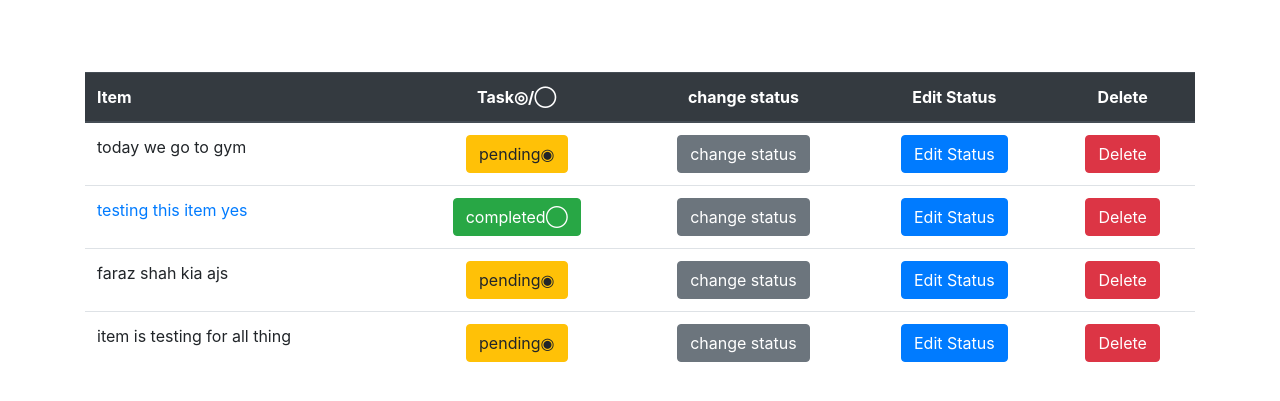
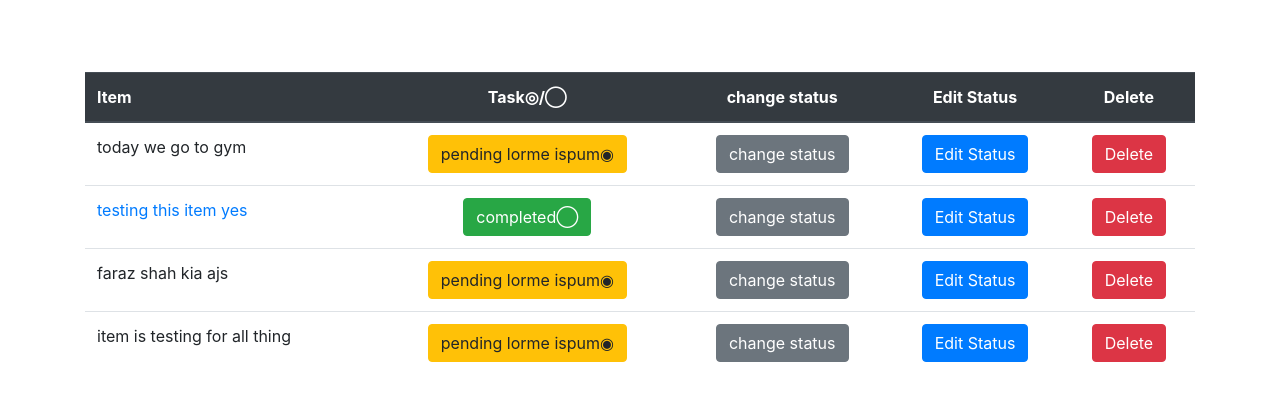
Before and after one commit to syedfarazhussain/todo-App, a Django app: page / in a window 1280 px wide. Shown: the part 56-457 px from the top of the page. Run offline with Django 3.2, Linux system fonts and the light colour scheme; data comes from the database, SQL or seed files in the repository; some libraries are stand-ins or nearby versions.

Commit message:
change in home page

```diff
--- a/templates/home.html
+++ b/templates/home.html
@@ -54,7 +54,7 @@
         <td><a href="#"></a>{{ item.item }}</a></td>
         <td>
             <center><a class="btn btn-warning" href="#"><span
-                        class="cross_text">pending</span><span class="cross_X">&#x25C9;</span></a></center>
+                        class="cross_text">pending lorme ispum</span><span class="cross_X">&#x25C9;</span></a></center>
         </td>
         <td>
             <center><a class="btn btn-secondary" href="{% url 'cross_off' item.id %}">change status</a></center>
```
